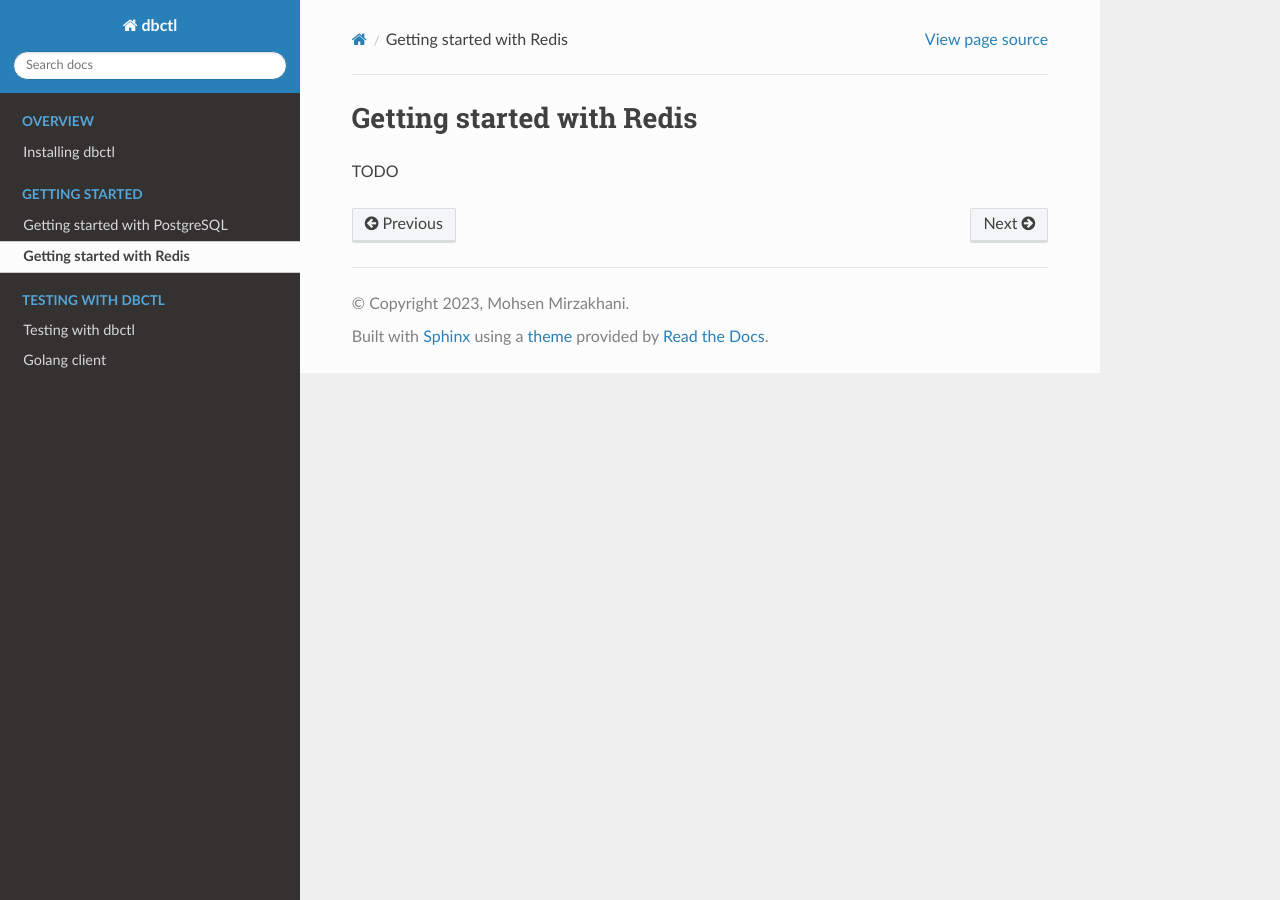
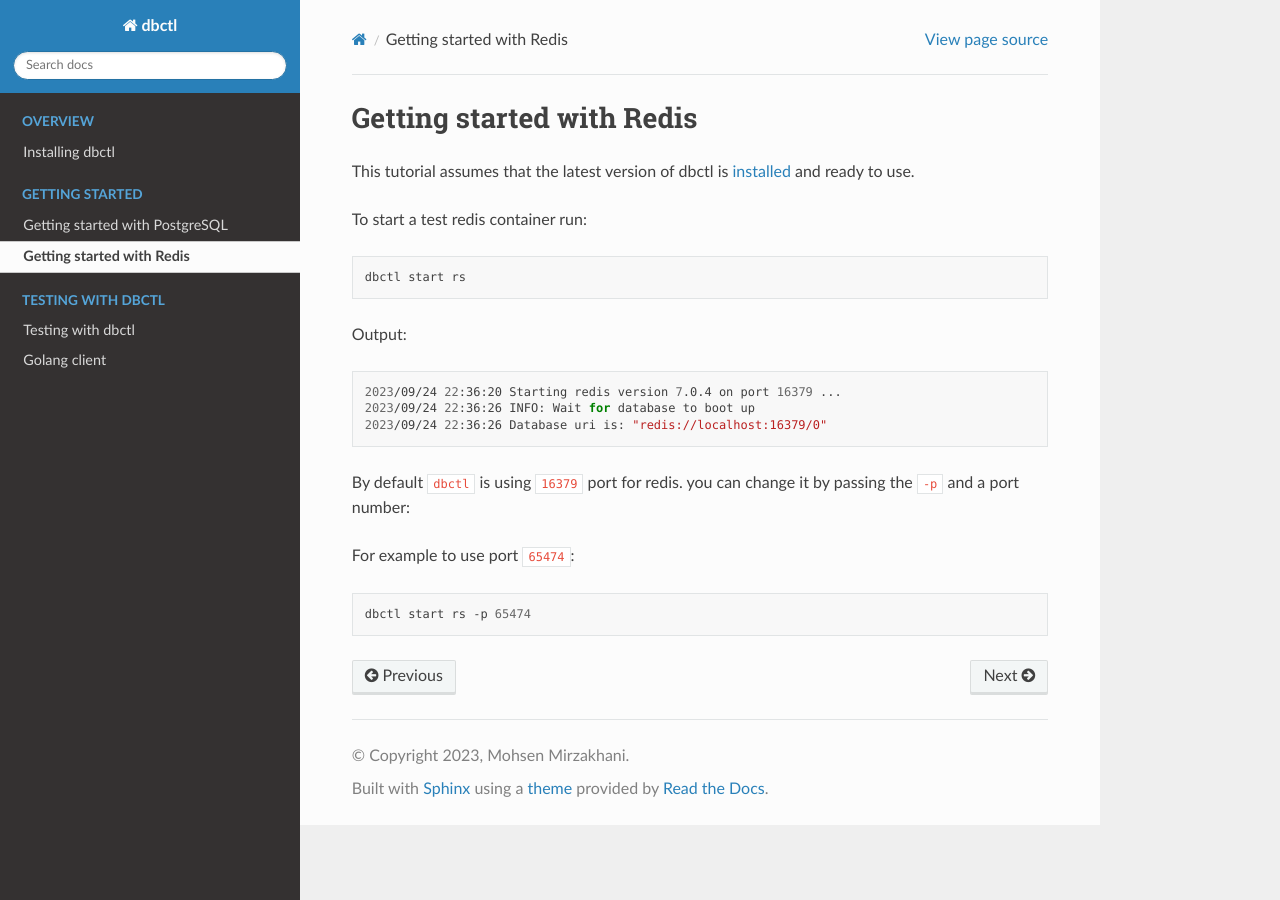
Before and after one commit to mirzakhany/dbctl, a Sphinx documentation site: the page built from docs/getting-started/redis.md, in a window 1280 px wide. Built offline with Sphinx 7.4.7 and the Read the Docs theme 2.0.0, drawn with Linux system fonts in a browser that asks for light colours.

Commit message:
[docs] redis

````diff
--- a/docs/getting-started/redis.md
+++ b/docs/getting-started/redis.md
@@ -1,3 +1,25 @@
 # Getting started with Redis
 
-TODO
+This tutorial assumes that the latest version of dbctl is
+[installed](../overview/install.md) and ready to use.
+
+To start a test redis container run:
+
+```shell
+dbctl start rs
+```
+
+Output:
+```shell
+2023/09/24 22:36:20 Starting redis version 7.0.4 on port 16379 ...
+2023/09/24 22:36:26 INFO: Wait for database to boot up
+2023/09/24 22:36:26 Database uri is: "redis://localhost:16379/0"
+```
+
+By default `dbctl` is using `16379` port for redis. you can change it by passing the `-p` and a port number:
+
+For example to use port `65474`:
+
+```shell
+dbctl start rs -p 65474
+```
````
Also changed, not shown: docs/overview/install.md (+2 -0 lines).
